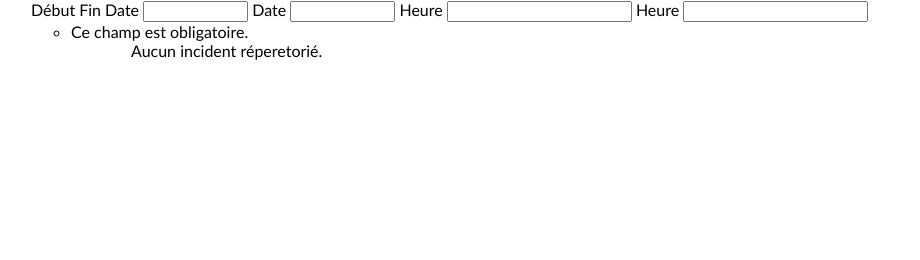
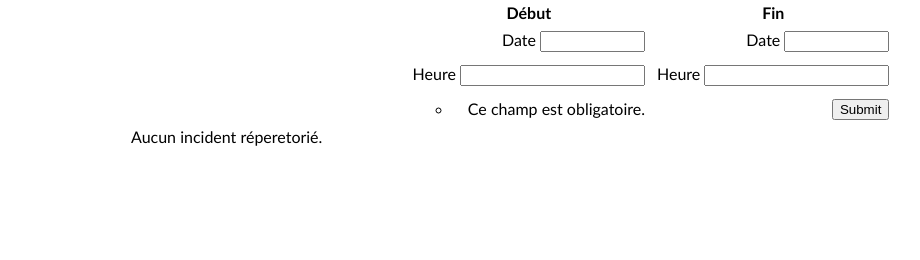
Before and after one commit to bashi-bashot/lilas_centos, a Django app: page /incident/ in a window 1280 px wide. Shown: the part 88-348 px from the top of the page, without its empty margins (9-929 px from the left). Run offline with Django 3.2, Linux system fonts and the light colour scheme; some libraries are stand-ins or nearby versions.

Commit message:
incident : maj du formulaire de dates

```diff
--- a/LILAS/incident/templates/incident/index.html
+++ b/LILAS/incident/templates/incident/index.html
@@ -29,17 +29,16 @@
         <div>
             <div>
                 <form action="." method="post">
-                    <th>
                     {% csrf_token %}
                     <ul>
-                            <table">
-                                <thead style="text-align: left"> <!-- En-tête du tableau -->
+                        <table style="width:10%;">
+                            <thead style="text-align: center">
                                 <tr>
                                     <th>Début</th>
                                     <th>Fin</th>
                                 </tr>
                             </thead>
-                                <tbody style="text-align: left">
+                            <tbody style="text-align: right">
                                 <tr>
                                     <td>Date {{ form.dateDebut}} </td>
                                     <td>Date {{ form.dateFin }}</td>
@@ -54,11 +53,13 @@
                                         {{ form.heureDebut.errors }}
                                         {% endif%}
                                     </td>
+                                    <td>
+                                        <input type="submit" value="Submit">
+                                    </td>
                                 </tr>
                             </tbody>
                         </table>
                     </ul>
-                    </th>
                 </form>
             </div>
         </div>
```
Lines whose indentation alone changed are shown as unchanged.
